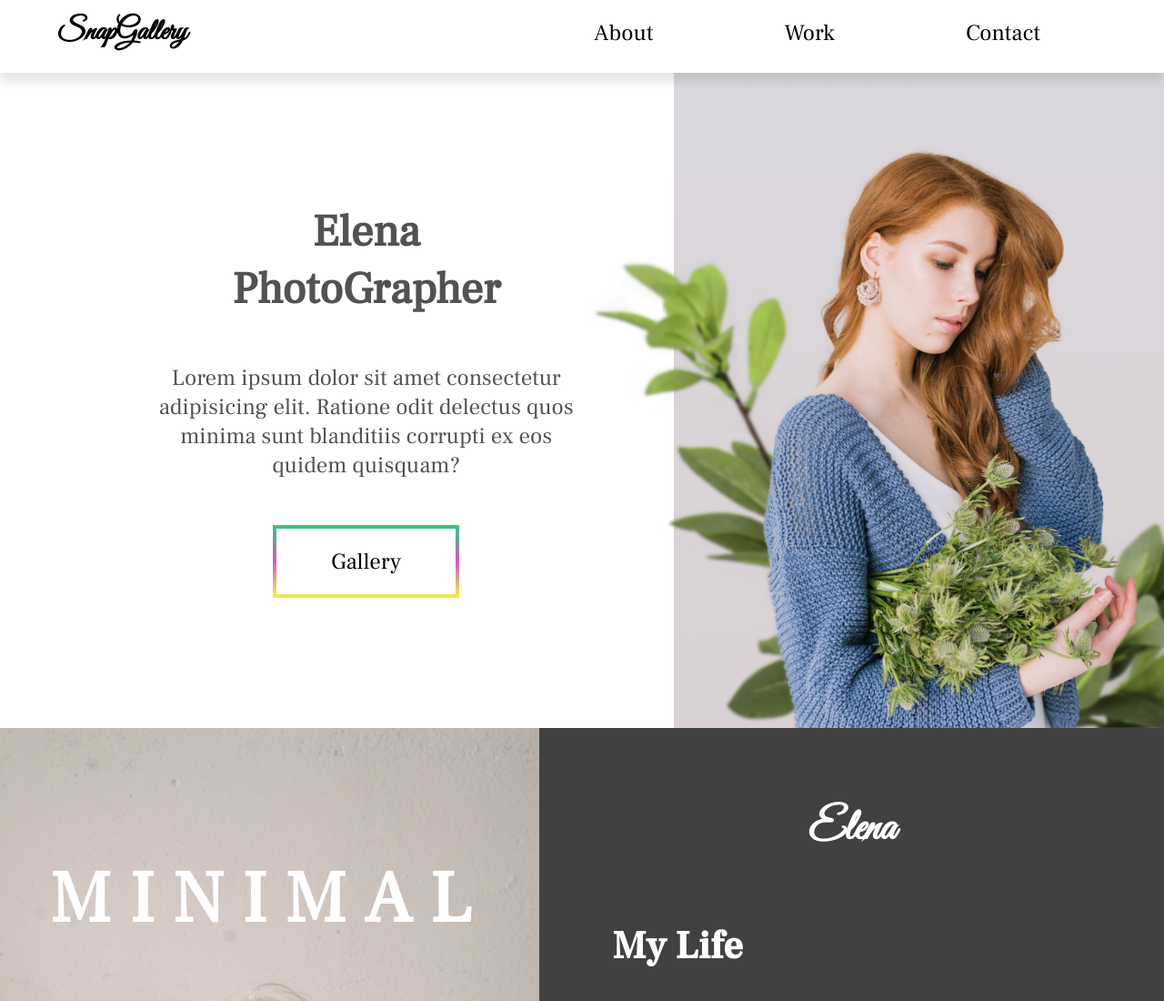
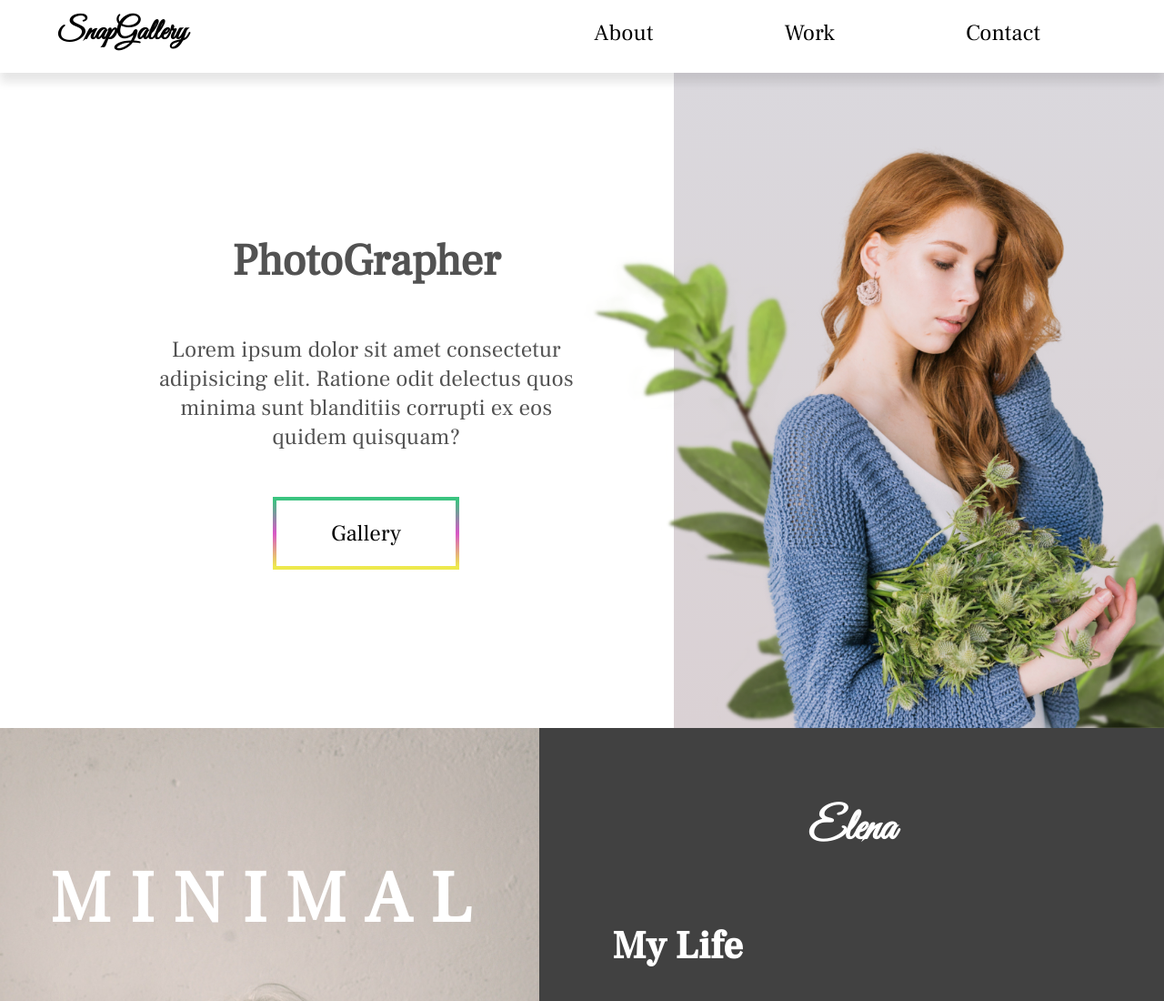
Before and after one commit to ranjith7265/SnapGallery.github.io, a plain HTML site: page index.html in a window 1280 px wide. Shown: the top 1100 px of the page at 91% size. Drawn offline with Linux system fonts and the light colour scheme.

Commit message:
Update index.html

```diff
--- a/index.html
+++ b/index.html
@@ -24,7 +24,7 @@
 <main>
     <section class="hero" >
         <div class="hero-intro flex">
-            <h2>Elena <br> PhotoGrapher</h2>
+            <h2>PhotoGrapher</h2>
             <p class="flex">
             Lorem ipsum dolor sit amet consectetur adipisicing elit. Ratione odit delectus quos minima sunt blanditiis corrupti ex eos  quidem quisquam?
             </p>
```
